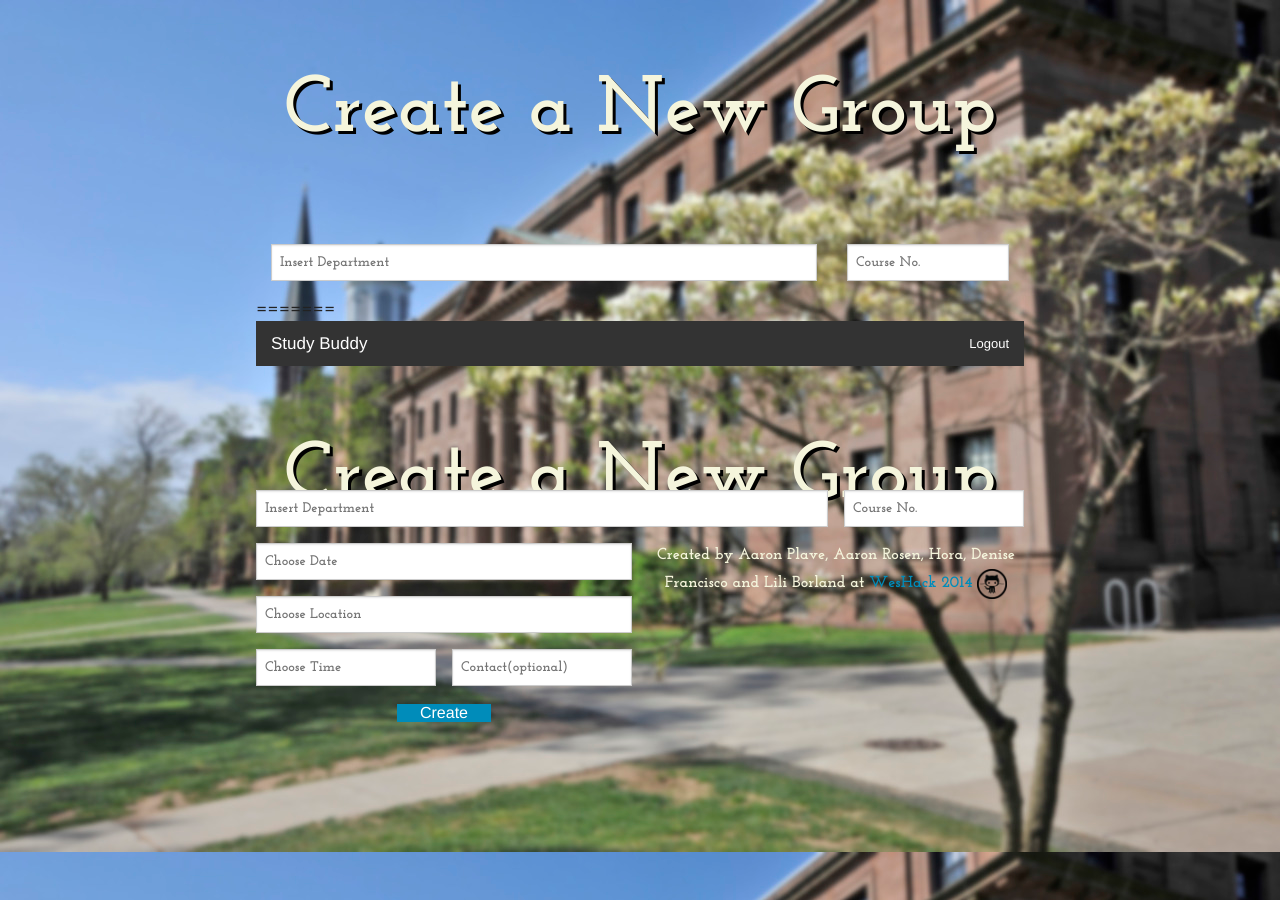
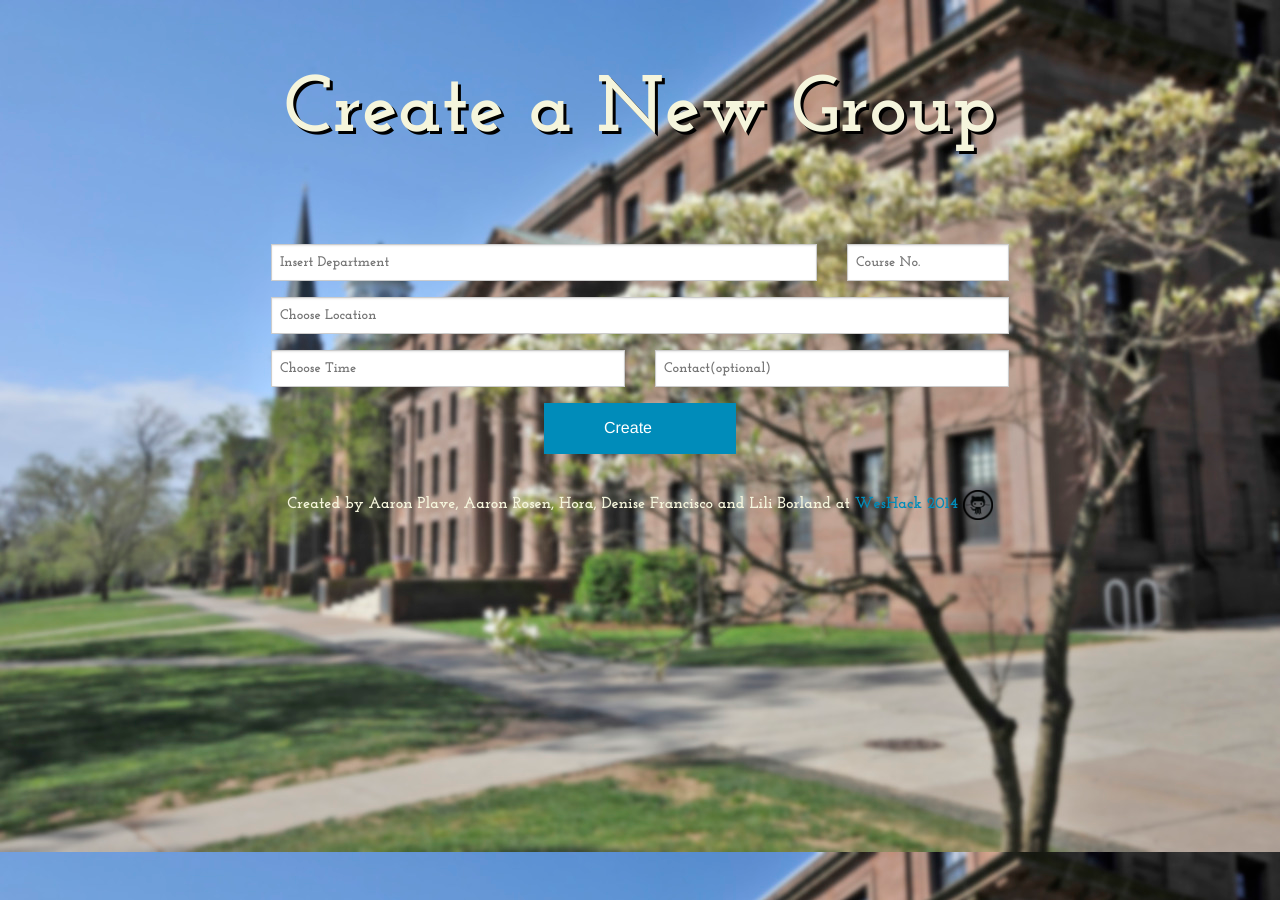
Before and after one commit to weshack/study_buddy, a Flask app: page /create in a window 1280 px wide. Run offline with Flask 2, Linux system fonts and the light colour scheme; some libraries are stand-ins or nearby versions.

Commit message:
fix merge conflicts on create page

```diff
--- a/StudyBuddy.py
+++ b/StudyBuddy.py
@@ -230,7 +230,7 @@ def lucky():
     number_of_records = db.group_sessions.count()
     random_number = random.randint(0,number_of_records)
     group_session = db.group_sessions.find().limit(-1).skip(random_number).next()
-    return 'picked random session with id: ' + group_session.id
+    return 'picked random session with id: ' + group_session._id
 
 @app.route('/new',methods=['POST'])
 def new():
--- a/templates/create.html
+++ b/templates/create.html
@@ -27,37 +27,6 @@
 </head>
 
 <body>
-
-    <div class="title-area">
-        <div class="custom-title">Create a New Group</div>
-    </div>
-    <form action="new" method="post" class="create-forms" id="create-group">
-        <div class="row">
-            <div class="large-9 columns">
-                <input type="text" placeholder="Insert Department" name="department"
-                id="createdepartment" />
-            </div>
-            <div class="large-3 columns">
-                <input type="text" placeholder="Course No." name="course" />
-            </div>
-=======
-    <div class="wrapper">
-        <nav class="top-bar" data-topbar role="navigation">
-
-          <ul class="title-area">
-            <li class="name">
-              <h1><a href="/">Study Buddy</a></h1>
-            </li>
-          </ul>
-            <section class="top-bar-section">
-                <ul class="right">
-                    <li>
-                        <a href="logout">Logout</a>
-                    </li>
-                </ul>
-            </section>
-        </nav>
-
     <div class="title-area">
         <div class="custom-title">Create a New Group</div>
     </div>
@@ -70,10 +39,6 @@
                 <input type="text" placeholder="Course No." name="course" />
             </div>
         </div>
-        </div>
-        <div class="row">
-            <div class="large-6 columns">
-                <input type="text" placeholder="Choose Date" name="time" id="datepicker"/>
         <div class="row">
             <div class="large-12 columns">
                 <input type="text" placeholder="Choose Location" name="location" />
@@ -91,8 +56,6 @@
             <input type="submit" value="Create" id="create" class="button small-3 small-centered columns">
         </div>
     </form>
-        <div class="push"></div>
-    </div>
 
     <div class="footer">
         <p id="bot">Created by Aaron Plave, Aaron Rosen, Hora, Denise Francisco and Lili Borland at <a href="http://weshack.com/">WesHack 2014</a> <a href="https://github.com/weshack/study_buddy/"><img src="css/githubcat.jpg" alt="Github Code Link" height="30" width="30"/></a></p>
```
Lines whose indentation alone changed are shown as unchanged.
